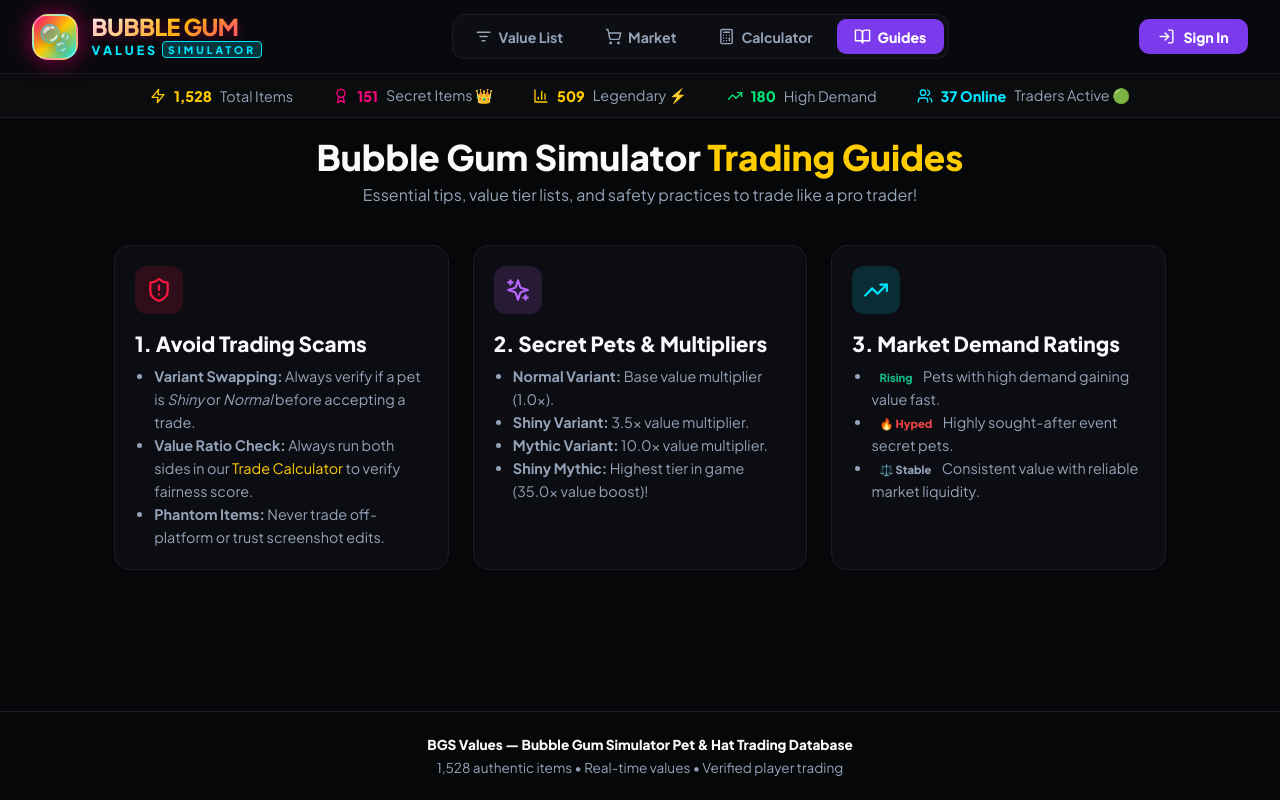
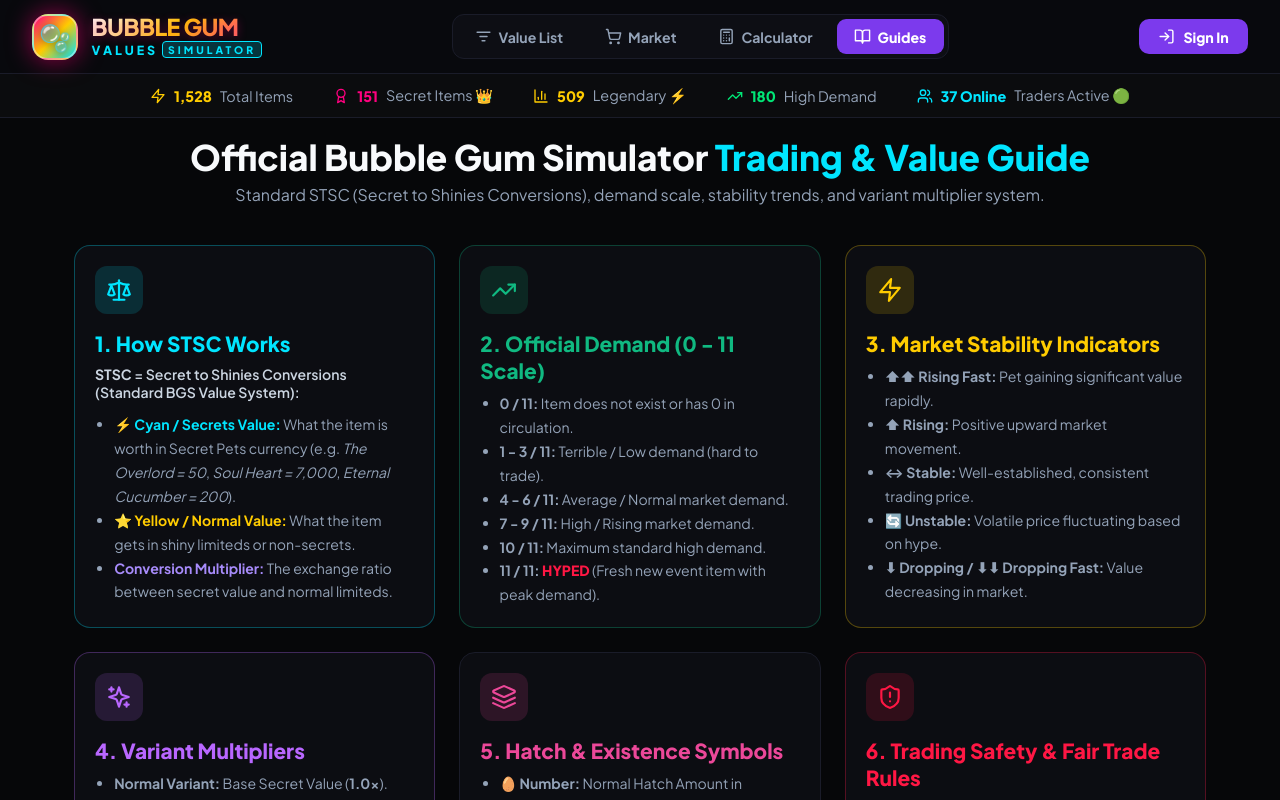
Before and after one commit to BGSValues/play, a React (Vite) app: page / in a window 1280 px wide. Both pictures are taken after a click on the button "Guides". Shown: the top 800 px of the page. Built offline with nearby package versions, Linux system fonts and the light colour scheme; no server answers.

Commit message:
Add official STSC (Secret to Shinies Conversion), 0-11 Demand scale, and Trading Guides

```diff
--- a/src/components/Guides.jsx
+++ b/src/components/Guides.jsx
@@ -1,56 +1,107 @@
 import React from 'react';
-import { BookOpen, ShieldAlert, Sparkles, TrendingUp, HelpCircle, CheckCircle2 } from 'lucide-react';
+import { BookOpen, ShieldAlert, Sparkles, TrendingUp, HelpCircle, CheckCircle2, Zap, Scale, Layers } from 'lucide-react';
 
 export default function Guides() {
   return (
-    <div style={{ maxWidth: '1100px', margin: '0 auto', padding: '1rem 1.5rem 4rem 1.5rem' }}>
+    <div style={{ maxWidth: '1180px', margin: '0 auto', padding: '1rem 1.5rem 4rem 1.5rem' }}>
       <div style={{ textAlign: 'center', marginBottom: '2.5rem' }}>
         <h2 style={{ fontSize: '2.2rem', fontWeight: '900' }}>
-          Bubble Gum Simulator <span style={{ color: '#ffcc00' }}>Trading Guides</span>
+          Official Bubble Gum Simulator <span style={{ color: '#00e5ff' }}>Trading & Value Guide</span>
         </h2>
         <p style={{ color: '#94a3b8', fontSize: '1rem', marginTop: '0.3rem' }}>
-          Essential tips, value tier lists, and safety practices to trade like a pro trader!
+          Standard STSC (Secret to Shinies Conversions), demand scale, stability trends, and variant multiplier system.
         </p>
       </div>
 
-      <div style={{ display: 'grid', gridTemplateColumns: 'repeat(auto-fit, minmax(320px, 1fr))', gap: '1.5rem' }}>
-        {/* GUIDE CARD 1 */}
+      <div style={{ display: 'grid', gridTemplateColumns: 'repeat(auto-fit, minmax(350px, 1fr))', gap: '1.5rem' }}>
+        {/* GUIDE CARD 1: STSC SYSTEM */}
+        <div className="glass-card" style={{ border: '1px solid rgba(0, 229, 255, 0.3)' }}>
+          <div style={{ width: '48px', height: '48px', borderRadius: '12px', background: 'rgba(0, 229, 255, 0.15)', color: '#00e5ff', display: 'flex', alignItems: 'center', justifyContent: 'center', marginBottom: '1rem' }}>
+            <Scale size={26} />
+          </div>
+          <h3 style={{ fontSize: '1.3rem', fontWeight: 800, marginBottom: '0.5rem', color: '#00e5ff' }}>1. How STSC Works</h3>
+          <p style={{ color: '#cbd5e1', fontSize: '0.88rem', marginBottom: '0.75rem', fontWeight: 600 }}>
+            <strong>STSC</strong> = Secret to Shinies Conversions (Standard BGS Value System):
+          </p>
+          <ul style={{ color: '#94a3b8', fontSize: '0.88rem', lineHeight: 1.7, paddingLeft: '1.2rem' }}>
+            <li><strong style={{ color: '#00e5ff' }}>⚡ Cyan / Secrets Value:</strong> What the item is worth in Secret Pets currency (e.g. <em>The Overlord = 50</em>, <em>Soul Heart = 7,000</em>, <em>Eternal Cucumber = 200</em>).</li>
+            <li><strong style={{ color: '#ffcc00' }}>⭐ Yellow / Normal Value:</strong> What the item gets in shiny limiteds or non-secrets.</li>
+            <li><strong style={{ color: '#a78bfa' }}>Conversion Multiplier:</strong> The exchange ratio between secret value and normal limiteds.</li>
+          </ul>
+        </div>
+
+        {/* GUIDE CARD 2: DEMAND SYSTEM */}
+        <div className="glass-card" style={{ border: '1px solid rgba(16, 185, 129, 0.3)' }}>
+          <div style={{ width: '48px', height: '48px', borderRadius: '12px', background: 'rgba(16, 185, 129, 0.15)', color: '#10b981', display: 'flex', alignItems: 'center', justifyContent: 'center', marginBottom: '1rem' }}>
+            <TrendingUp size={26} />
+          </div>
+          <h3 style={{ fontSize: '1.3rem', fontWeight: 800, marginBottom: '0.5rem', color: '#10b981' }}>2. Official Demand (0 - 11 Scale)</h3>
+          <ul style={{ color: '#94a3b8', fontSize: '0.88rem', lineHeight: 1.7, paddingLeft: '1.2rem' }}>
+            <li><strong>0 / 11:</strong> Item does not exist or has 0 in circulation.</li>
+            <li><strong>1 - 3 / 11:</strong> Terrible / Low demand (hard to trade).</li>
+            <li><strong>4 - 6 / 11:</strong> Average / Normal market demand.</li>
+            <li><strong>7 - 9 / 11:</strong> High / Rising market demand.</li>
+            <li><strong>10 / 11:</strong> Maximum standard high demand.</li>
+            <li><strong>11 / 11:</strong> <span style={{ color: '#ff1744', fontWeight: 800 }}>HYPED</span> (Fresh new event item with peak demand).</li>
+          </ul>
+        </div>
+
+        {/* GUIDE CARD 3: STABILITY TRENDS */}
+        <div className="glass-card" style={{ border: '1px solid rgba(255, 204, 0, 0.3)' }}>
+          <div style={{ width: '48px', height: '48px', borderRadius: '12px', background: 'rgba(255, 204, 0, 0.15)', color: '#ffcc00', display: 'flex', alignItems: 'center', justifyContent: 'center', marginBottom: '1rem' }}>
+            <Zap size={26} />
+          </div>
+          <h3 style={{ fontSize: '1.3rem', fontWeight: 800, marginBottom: '0.5rem', color: '#ffcc00' }}>3. Market Stability Indicators</h3>
+          <ul style={{ color: '#94a3b8', fontSize: '0.88rem', lineHeight: 1.7, paddingLeft: '1.2rem' }}>
+            <li><strong>⬆⬆ Rising Fast:</strong> Pet gaining significant value rapidly.</li>
+            <li><strong>⬆ Rising:</strong> Positive upward market movement.</li>
+            <li><strong>↔ Stable:</strong> Well-established, consistent trading price.</li>
+            <li><strong>🔄 Unstable:</strong> Volatile price fluctuating based on hype.</li>
+            <li><strong>⬇ Dropping / ⬇⬇ Dropping Fast:</strong> Value decreasing in market.</li>
+          </ul>
+        </div>
+
+        {/* GUIDE CARD 4: VARIANT MULTIPLIERS */}
+        <div className="glass-card" style={{ border: '1px solid rgba(185, 103, 255, 0.3)' }}>
+          <div style={{ width: '48px', height: '48px', borderRadius: '12px', background: 'rgba(185, 103, 255, 0.15)', color: '#b967ff', display: 'flex', alignItems: 'center', justifyContent: 'center', marginBottom: '1rem' }}>
+            <Sparkles size={26} />
+          </div>
+          <h3 style={{ fontSize: '1.3rem', fontWeight: 800, marginBottom: '0.5rem', color: '#b967ff' }}>4. Variant Multipliers</h3>
+          <ul style={{ color: '#94a3b8', fontSize: '0.88rem', lineHeight: 1.7, paddingLeft: '1.2rem' }}>
+            <li><strong>Normal Variant:</strong> Base Secret Value (<strong>1.0x</strong>).</li>
+            <li><strong>Shiny Variant:</strong> <strong>2.5x</strong> multiplier (or exact listed Collab value).</li>
+            <li><strong>Mythic Variant:</strong> <strong>10.0x</strong> base value.</li>
+            <li><strong>Shiny Mythic (S.Myth):</strong> <strong>25.0x</strong> base value!</li>
+            <li><em style={{ color: '#a78bfa' }}>Note: Hats do not have variant multipliers in Bubble Gum Simulator.</em></li>
+          </ul>
+        </div>
+
+        {/* GUIDE CARD 5: HATCH NOTATIONS */}
         <div className="glass-card">
+          <div style={{ width: '48px', height: '48px', borderRadius: '12px', background: 'rgba(236, 72, 153, 0.15)', color: '#ec4899', display: 'flex', alignItems: 'center', justifyContent: 'center', marginBottom: '1rem' }}>
+            <Layers size={26} />
+          </div>
+          <h3 style={{ fontSize: '1.3rem', fontWeight: 800, marginBottom: '0.5rem', color: '#ec4899' }}>5. Hatch & Existence Symbols</h3>
+          <ul style={{ color: '#94a3b8', fontSize: '0.88rem', lineHeight: 1.7, paddingLeft: '1.2rem' }}>
+            <li><strong>🥚 Number:</strong> Normal Hatch Amount in existence.</li>
+            <li><strong>✨ Number:</strong> Shiny Hatch Amount in existence.</li>
+            <li><strong>⚡ Number:</strong> Mythic Hatch Amount in existence.</li>
+            <li><strong>✨⚡ Number:</strong> Shiny Mythic Hatch Amount.</li>
+            <li><strong>📦 Number:</strong> Total Unboxed Hats.</li>
+            <li><strong>🎉 Number:</strong> Special / Leaderboard existence count.</li>
+          </ul>
+        </div>
+
+        {/* GUIDE CARD 6: SAFETY & SCAM PREVENTION */}
+        <div className="glass-card" style={{ border: '1px solid rgba(255, 23, 68, 0.3)' }}>
           <div style={{ width: '48px', height: '48px', borderRadius: '12px', background: 'rgba(255, 23, 68, 0.15)', color: '#ff1744', display: 'flex', alignItems: 'center', justifyContent: 'center', marginBottom: '1rem' }}>
             <ShieldAlert size={26} />
           </div>
-          <h3 style={{ fontSize: '1.3rem', fontWeight: 800, marginBottom: '0.5rem' }}>1. Avoid Trading Scams</h3>
-          <ul style={{ color: '#94a3b8', fontSize: '0.9rem', lineHeight: 1.6, paddingLeft: '1.2rem' }}>
-            <li><strong>Variant Swapping:</strong> Always verify if a pet is <em>Shiny</em> or <em>Normal</em> before accepting a trade.</li>
-            <li><strong>Value Ratio Check:</strong> Always run both sides in our <span style={{ color: '#ffcc00' }}>Trade Calculator</span> to verify fairness score.</li>
-            <li><strong>Phantom Items:</strong> Never trade off-platform or trust screenshot edits.</li>
-          </ul>
-        </div>
-
-        {/* GUIDE CARD 2 */}
-        <div className="glass-card">
-          <div style={{ width: '48px', height: '48px', borderRadius: '12px', background: 'rgba(185, 103, 255, 0.15)', color: '#b967ff', display: 'flex', alignItems: 'center', justifyContent: 'center', marginBottom: '1rem' }}>
-            <Sparkles size={26} />
-          </div>
-          <h3 style={{ fontSize: '1.3rem', fontWeight: 800, marginBottom: '0.5rem' }}>2. Secret Pets & Multipliers</h3>
-          <ul style={{ color: '#94a3b8', fontSize: '0.9rem', lineHeight: 1.6, paddingLeft: '1.2rem' }}>
-            <li><strong>Normal Variant:</strong> Base value multiplier (1.0x).</li>
-            <li><strong>Shiny Variant:</strong> 3.5x value multiplier.</li>
-            <li><strong>Mythic Variant:</strong> 10.0x value multiplier.</li>
-            <li><strong>Shiny Mythic:</strong> Highest tier in game (35.0x value boost)!</li>
-          </ul>
-        </div>
-
-        {/* GUIDE CARD 3 */}
-        <div className="glass-card">
-          <div style={{ width: '48px', height: '48px', borderRadius: '12px', background: 'rgba(0, 229, 255, 0.15)', color: '#00e5ff', display: 'flex', alignItems: 'center', justifyContent: 'center', marginBottom: '1rem' }}>
-            <TrendingUp size={26} />
-          </div>
-          <h3 style={{ fontSize: '1.3rem', fontWeight: 800, marginBottom: '0.5rem' }}>3. Market Demand Ratings</h3>
-          <ul style={{ color: '#94a3b8', fontSize: '0.9rem', lineHeight: 1.6, paddingLeft: '1.2rem' }}>
-            <li><span className="status-pill status-rising">Rising</span> Pets with high demand gaining value fast.</li>
-            <li><span className="status-pill status-hyped">🔥 Hyped</span> Highly sought-after event secret pets.</li>
-            <li><span className="status-pill status-stable">⚖️ Stable</span> Consistent value with reliable market liquidity.</li>
+          <h3 style={{ fontSize: '1.3rem', fontWeight: 800, marginBottom: '0.5rem', color: '#ff1744' }}>6. Trading Safety & Fair Trade Rules</h3>
+          <ul style={{ color: '#94a3b8', fontSize: '0.88rem', lineHeight: 1.7, paddingLeft: '1.2rem' }}>
+            <li><strong>Variant Checking:</strong> Always verify if the pet in trade window is Shiny or Normal before accepting.</li>
+            <li><strong>Avoid Duped Items:</strong> We only track 100% clean verified values. Beware of mass-duplicated items.</li>
+            <li><strong>Use Trade Calculator:</strong> Always verify total value and demand fairness in our built-in <strong>Trade Calculator</strong>.</li>
           </ul>
         </div>
       </div>
```
